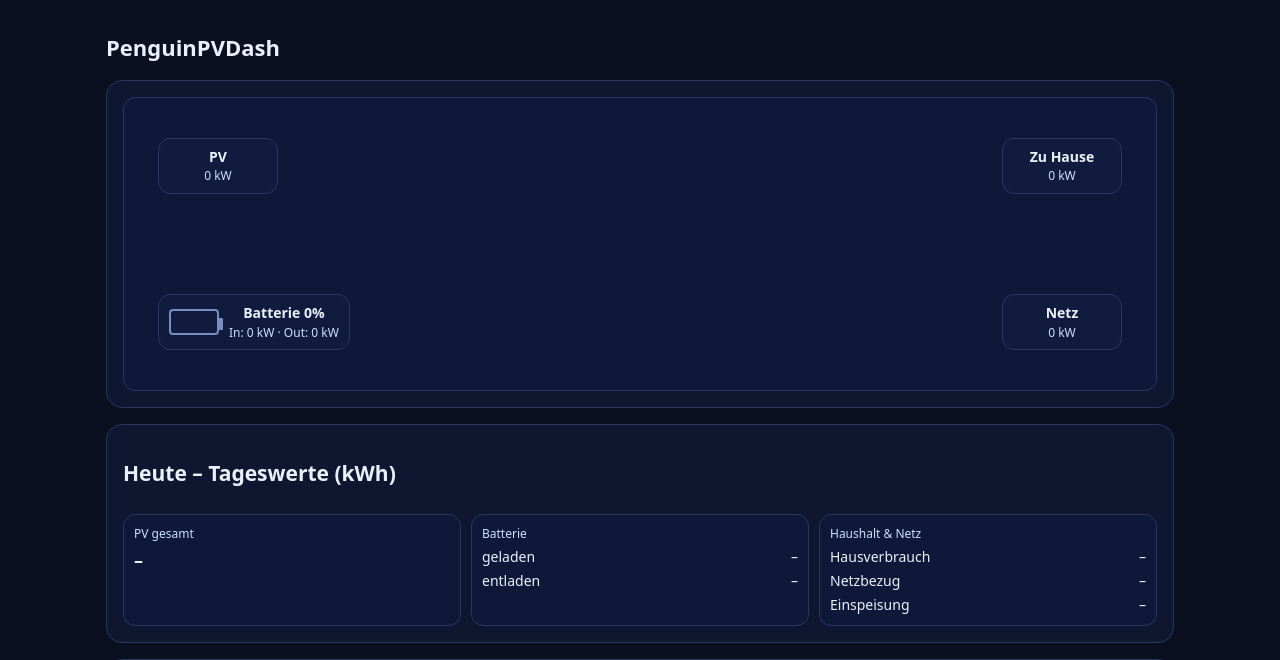
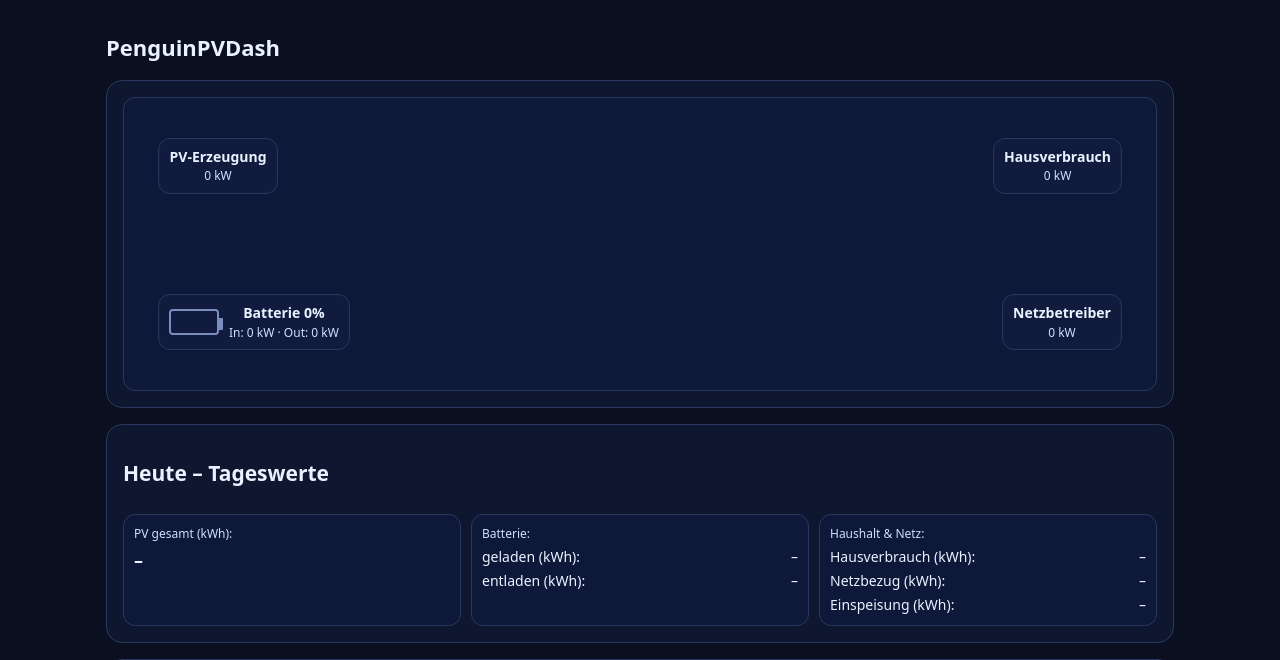
Before and after one commit to Borderlane-HA/PenguinPVDash, a PHP site: page / in a window 1280 px wide. Shown: the top 660 px of the page. Run offline with PHP 8.4, Linux system fonts and the light colour scheme; data that the repository does not hold is empty.

Commit message:
Update index.php

```diff
--- a/SERVER/index.php
+++ b/SERVER/index.php
@@ -21,10 +21,16 @@ require_once __DIR__ . '/inc/db.php';
         <g id="tok_batt_house"></g>
       </svg>
 
+      <!-- Labels (over lines) -->
+      <!-- <div class="flow-label" id="lab_pv_house" style="left:430px; top:22px">PV→Haus 0.0 kW</div> -->
+      <!-- <div class="flow-label" id="lab_pv_grid"  style="left:430px; top:140px">PV→Netz 0.0 kW</div> -->
+      <!-- <div class="flow-label" id="lab_pv_batt"  style="left:140px; top:150px">PV→Batterie 0.0 kW</div> -->
+      <!-- <div class="flow-label" id="lab_batt_house" style="left:430px; top:80px">Batterie→Haus 0.0 kW</div> -->
+
       <!-- Nodes -->
-      <div class="node" id="n_pv"><h3>PV</h3><div class="sub"><span id="pv_now">0.0 kW</span></div></div>
-      <div class="node" id="n_house"><h3>Zu Hause</h3><div class="sub"><span id="cons_now">0.0 kW</span></div></div>
-      <div class="node" id="n_grid"><h3>Netz</h3><div class="sub"><span id="grid_now">0.0 kW</span></div></div>
+      <div class="node" id="n_pv"><h3>PV-Erzeugung</h3><div class="sub"><span id="pv_now">0.0 kW</span></div></div>
+      <div class="node" id="n_house"><h3>Hausverbrauch</h3><div class="sub"><span id="cons_now">0.0 kW</span></div></div>
+      <div class="node" id="n_grid"><h3>Netzbetreiber</h3><div class="sub"><span id="grid_now">0.0 kW</span></div></div>
       <div class="node" id="n_batt">
         <div class="bat" id="bat_icon"><div class="fill" style="width:0%"></div></div>
         <div><h3>Batterie <span id="soc_txt">0%</span></h3><div class="sub">In: <span id="b_in_now">0.0</span> kW · Out: <span id="b_out_now">0.0</span> kW</div></div>
@@ -34,17 +40,17 @@ require_once __DIR__ . '/inc/db.php';
 </div>
 
 <div class="card">
-  <div class="card-head"><h2>Heute – Tageswerte (kWh)</h2></div>
+  <div class="card-head"><h2>Heute – Tageswerte</h2></div>
   <div class="kpi3">
-    <div class="box"><div class="label">PV gesamt</div><div class="val" id="k_pv">–</div></div>
-    <div class="box"><div class="label">Batterie</div><div class="lines">
-      <div class="row"><span>geladen</span><span id="k_bin">–</span></div>
-      <div class="row"><span>entladen</span><span id="k_bout">–</span></div>
+    <div class="box"><div class="label">PV gesamt (kWh):</div><div class="val" id="k_pv">–</div></div>
+    <div class="box"><div class="label">Batterie:</div><div class="lines">
+      <div class="row"><span>geladen (kWh):</span><span id="k_bin">–</span></div>
+      <div class="row"><span>entladen (kWh):</span><span id="k_bout">–</span></div>
     </div></div>
-    <div class="box"><div class="label">Haushalt & Netz</div><div class="lines">
-      <div class="row"><span>Hausverbrauch</span><span id="k_cons">–</span></div>
-      <div class="row"><span>Netzbezug</span><span id="k_imp">–</span></div>
-      <div class="row"><span>Einspeisung</span><span id="k_feed">–</span></div>
+    <div class="box"><div class="label">Haushalt & Netz:</div><div class="lines">
+      <div class="row"><span>Hausverbrauch (kWh):</span><span id="k_cons">–</span></div>
+      <div class="row"><span>Netzbezug (kWh):</span><span id="k_imp">–</span></div>
+      <div class="row"><span>Einspeisung (kWh):</span><span id="k_feed">–</span></div>
     </div></div>
   </div>
 </div>
```
